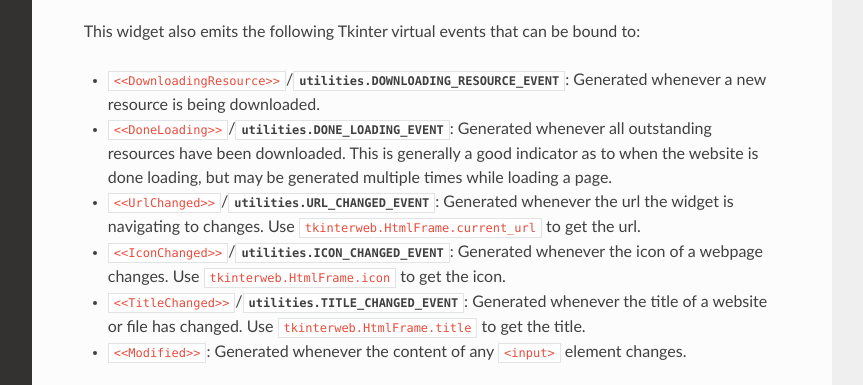
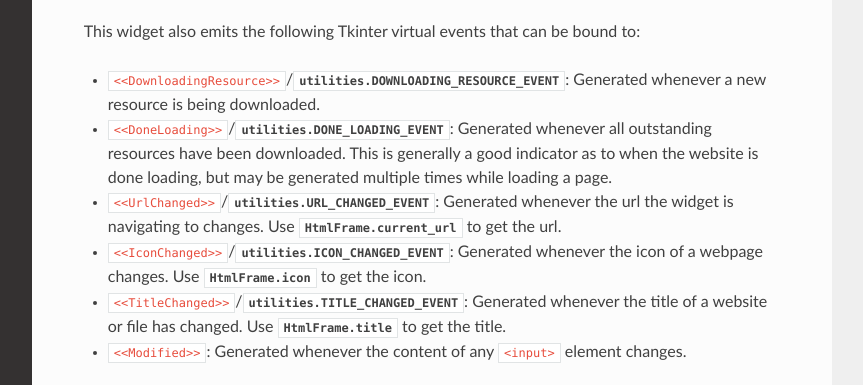
Before and after one commit to Andereoo/TkinterWeb, a Sphinx documentation site: the page built from docs/source/api/htmlframe.rst, in a window 1280 px wide and 1213 px high, cut to the strip 535-920 px from the top of the window. Shown: the whole strip, without its empty margins (268-1131 px from the left). Built offline with Sphinx 7.4.7 and the Read the Docs theme 3.1.0, drawn with Linux system fonts in a browser that asks for light colours; cross-references to code outside the pages are shown as plain code.

Commit message:
More docs improvements

```diff
--- a/docs/source/api/htmlframe.rst
+++ b/docs/source/api/htmlframe.rst
@@ -16,9 +16,9 @@
 
 * ``<<DownloadingResource>>``/:py:attr:`utilities.DOWNLOADING_RESOURCE_EVENT`: Generated whenever a new resource is being downloaded.
 * ``<<DoneLoading>>``/:py:attr:`utilities.DONE_LOADING_EVENT`: Generated whenever all outstanding resources have been downloaded. This is generally a good indicator as to when the website is done loading, but may be generated multiple times while loading a page.
-* ``<<UrlChanged>>``/:py:attr:`utilities.URL_CHANGED_EVENT`: Generated whenever the url the widget is navigating to changes. Use :prop:`~tkinterweb.HtmlFrame.current_url` to get the url.
-* ``<<IconChanged>>``/:py:attr:`utilities.ICON_CHANGED_EVENT`: Generated whenever the icon of a webpage changes. Use :prop:`~tkinterweb.HtmlFrame.icon` to get the icon.
-* ``<<TitleChanged>>``/:py:attr:`utilities.TITLE_CHANGED_EVENT`: Generated whenever the title of a website or file has changed. Use :prop:`~tkinterweb.HtmlFrame.title` to get the title.
+* ``<<UrlChanged>>``/:py:attr:`utilities.URL_CHANGED_EVENT`: Generated whenever the url the widget is navigating to changes. Use :attr:`HtmlFrame.current_url` to get the url.
+* ``<<IconChanged>>``/:py:attr:`utilities.ICON_CHANGED_EVENT`: Generated whenever the icon of a webpage changes. Use :attr:`HtmlFrame.icon` to get the icon.
+* ``<<TitleChanged>>``/:py:attr:`utilities.TITLE_CHANGED_EVENT`: Generated whenever the title of a website or file has changed. Use :attr:`HtmlFrame.title` to get the title.
 * ``<<Modified>>``: Generated whenever the content of any ``<input>`` element changes.
 
 .. autoclass:: tkinterweb.HtmlLabel
--- a/docs/source/dom.rst
+++ b/docs/source/dom.rst
@@ -13,7 +13,7 @@
 How-To
 --------
 
-To manipulate the Document Object Model, use the :prop:`~tkinterweb.HtmlFrame.document` property of your :class:`tkinterweb.HtmlFrame` or :class:`tkinterweb.HtmlLabel` widget (new since version 3.25). For example, to create a heading with blue text inside of an element with the id "container", one can use the following:
+To manipulate the Document Object Model, use the :attr:`HtmlFrame.document` property of your :class:`HtmlFrame` or :class:`HtmlLabel` widget (new since version 3.25). For example, to create a heading with blue text inside of an element with the id "container", one can use the following:
 
 >>> yourhtmlframe = tkinterweb.HtmlFrame(root)
 >>> yourhtmlframe.load_html("<div id='container'><p>Test</p></div>")
```
Also changed, not shown: 1 other file.
